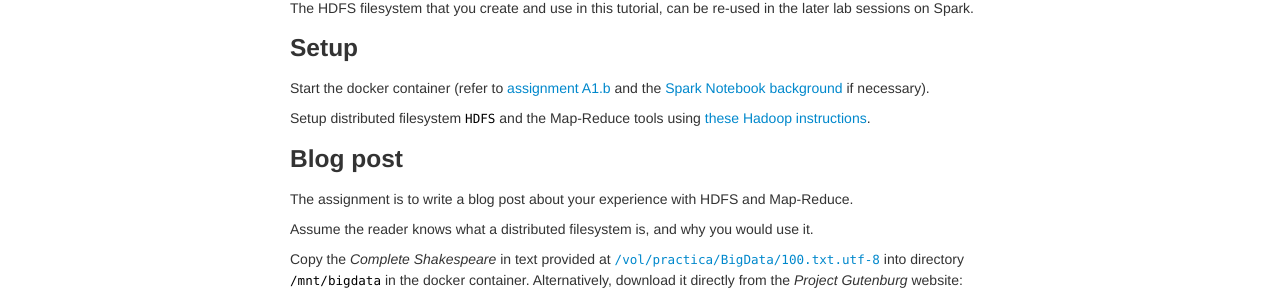
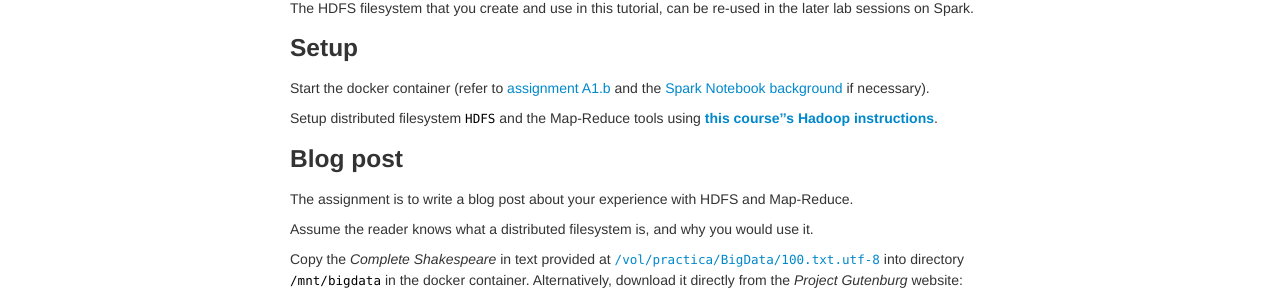
Before and after one commit to Thelukepet/course, a Jekyll site: the page built from assignments/A2-mapreduce.md, in a window 1280 px wide. Shown: the part 386-685 px from the top of the page. Built offline with Jekyll 4.4.1, drawn with Linux system fonts in a browser that asks for light colours.

Commit message:
emphasize link

```diff
--- a/assignments/A2-mapreduce.md
+++ b/assignments/A2-mapreduce.md
@@ -27,7 +27,7 @@ Start the docker container (refer to [assignment A1.b](A1b-docker.html)
 and the [Spark Notebook background](../background/spark-notebook.html)
 if necessary).
 
-Setup distributed filesystem `HDFS` and the Map-Reduce tools using [these Hadoop instructions](../background/hadoop.html).
+Setup distributed filesystem `HDFS` and the Map-Reduce tools using [__this course''s Hadoop instructions__](../background/hadoop.html).
 
 ### Blog post
 
```
